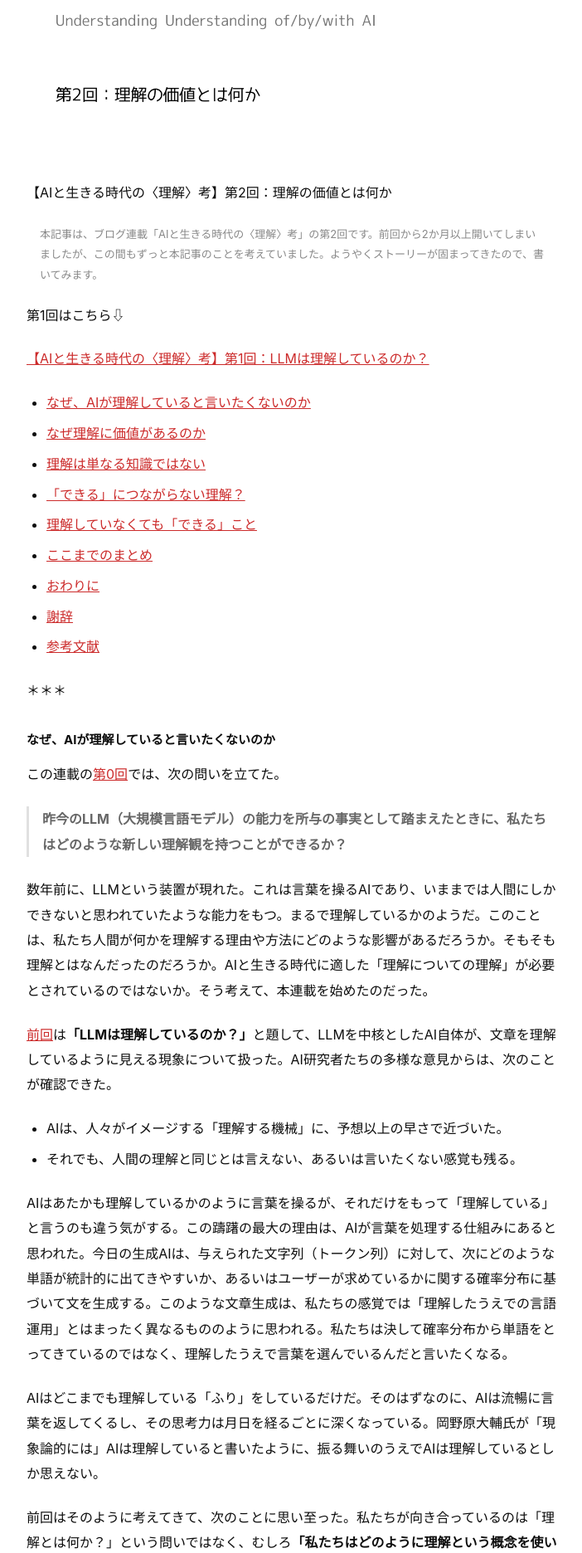
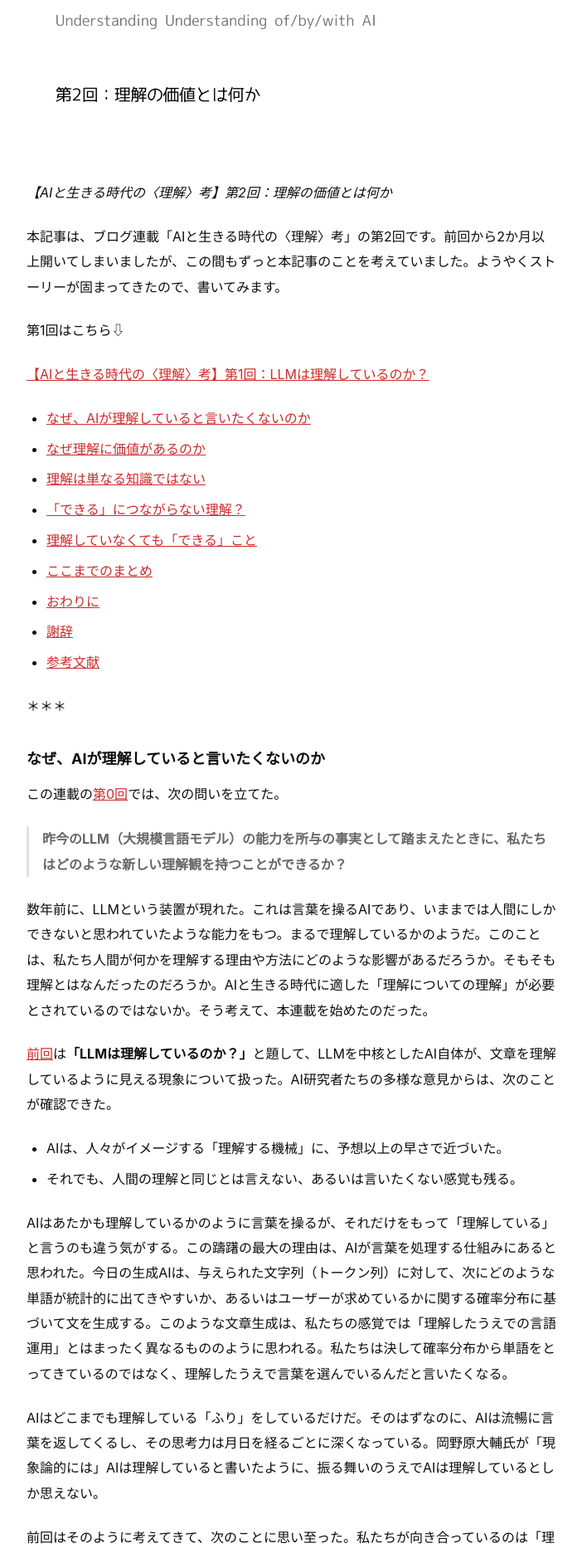
Before and after one commit to rmaruy3/rmaruy3.github.io, a Jekyll site: the page built from _posts/2026-05-04-post.md, in a window 1280 px wide. Shown: the part 387-2259 px from the top of the page at 83% size, without its empty margins (288-990 px from the left). Built offline with Jekyll 4.4.1, drawn with Linux system fonts in a browser that asks for light colours.

Commit message:
font size

```diff
--- a/_layouts/post.html
+++ b/_layouts/post.html
@@ -24,11 +24,12 @@
     .post-content { font-size: 16px; }
     .post-content h2 { font-size: 19px; font-weight: 700; margin: 2em 0 0.8em; line-height: 1.4; }
     .post-content h3 { font-size: 17px; font-weight: 700; margin: 2em 0 0.8em; line-height: 1.4; }
-    .post-content h4, .post-content h5 { font-size: 15px; font-weight: 700; margin: 2em 0 0.8em; }
+    .post-content h4 { font-size: 18px; font-weight: 700; margin: 2em 0 0.8em; line-height: 1.4; }
+    .post-content h5 { font-size: 15px; font-weight: 700; margin: 2em 0 0.8em; }
     .post-content p { margin-bottom: 1.4em; }
     .post-content a { color: #cc2b2b; }
     .post-content img { max-width: 100%; height: auto; margin: 1.5em 0 0.6em; display: block; }
-    .post-content p:has(> img) + p { font-size: 13px; color: #888; padding: 0 16px; margin-top: 0; margin-bottom: 1.6em; }
+    .post-content p:has(> img) + p:has(> em:only-child) { font-size: 13px; color: #888; padding: 0 16px; margin-top: 0; margin-bottom: 1.6em; }
     .post-content ul, .post-content ol { margin: 1em 0 1.4em 1.5em; }
     .post-content li { margin-bottom: 0.4em; }
     .post-content blockquote { border-left: 3px solid #e0e0e0; padding-left: 16px; color: #666; margin: 1.5em 0; }
--- a/_posts/2026-05-04-post.md
+++ b/_posts/2026-05-04-post.md
@@ -8,7 +8,7 @@ tags:
   - 科学コミュニケーション
 ---
 ![688](/assets/images/AIと生きる時代の〈理解〉考.png)
-【AIと生きる時代の〈理解〉考】第2回：理解の価値とは何か
+*【AIと生きる時代の〈理解〉考】第2回：理解の価値とは何か*
 
 本記事は、ブログ連載「AIと生きる時代の〈理解〉考」の第2回です。前回から2か月以上開いてしまいましたが、この間もずっと本記事のことを考えていました。ようやくストーリーが固まってきたので、書いてみます。
 
@@ -67,7 +67,8 @@ AIはどこまでも理解している「ふり」をしているだけだ。そ
 こう考えると、理解とは単なる知識ではない。私が**知っている**ものごとのうち、**理解している**ものごとはその一部だ（下図）。
 
 ![468](/assets/images/20260504_understanding_1.png)
-理解していることは知っていることの一部分
+
+*理解していることは知っていることの一部分*
 
 文献を紐解くと、この**理解と知識の違い**というトピックは、近年の哲学的認識論でもよく議論されている[^3]。その代表的な論者の一人である、スティーブン・グリム（Stephen Grimm）は「理解の価値」という論考の中で、単に知っていること（命題的知識と言われる）と理解していることの違いをニュートンの第2法則（F=ma）を使って説明している[^4]。
 
@@ -99,7 +100,8 @@ F=maの例に限らず、何かを理解するというのは、単に知識を
 ここまでは、「できる」こと、つまりある種の能力（ability）につながる知識として理解を捉えてきた。しかし、「理解している」と「できる」ということは、完全には重ならずこの二つのギャップがあるように思われる（下図）。以下ではこれらについて考える。そこから見えてくるのは、理解には理解する主体である「私」にとっての固有の価値があるということだ。
 
 ![](/assets/images/20260504_understanding_2.png)
-理解とできるの間の二つのギャップ
+
+*理解とできるの間の二つのギャップ*
 
 #### **「できる」につながらない理解？**
 
@@ -152,7 +154,8 @@ Vibe Codingをしている私はプログラミングを理解したのかとい
 しかし、何かをできるようになるということを超えた理解の価値として、そもそも何をやりたいのかを見つけることにも理解はつながる（B2）。また、理解とは異なるが「できる」につながる身体知（D）の存在に軽く触れた後、外部モデルを信頼することで私たちは知っていないこともできる（C）ことを見た。ただし、その場合にも自分が何をしたいのか／理解したいのかを探すという理解は代替できない。
 
 ![](/assets/images/20260504_understanding_3.png)
-「知っている」「理解している」「できる」の関係
+
+*「知っている」「理解している」「できる」の関係*
 
 このように、私の理解というのは世界の中で生き、何かを知ったり理解したり、知らなかったり理解しなかったりしながら、この世界で行為する主体である私にとって固有の価値を持つ。こうした、世界のなかで知り、理解し、行動する主体を、科学哲学者のハソク・チャンは**認識エージェント（epistemic agent）**と呼ぶ（Chang 2022）[^11]。この言葉を使えば、本稿の結論は以下のようになる。
 
@@ -168,7 +171,8 @@ Vibe Codingをしている私はプログラミングを理解したのかとい
 しかし、本稿で扱ってきた理解の「価値」の議論からすれば、人間の理解とAIの理解の違いよりも、自分の理解と自分以外の理解の違いの方が大きいことに気づく（下図の右）。なぜなら、自分にとっては、自分の理解とは本稿でいう「内部モデル」であり、自分以外の認識エージェント（epistemic agent）であるところの他者やAIの理解は「外部モデル」であり、その意味では同列にみなすことができる。このように問題を捉え直すことが、AI時代の理解考ではとても重要なことだと考えている。
 
 ![697](/assets/images/20260504_understanding_4.png)
-より根本的な区別は自分と自分以外？
+
+*より根本的な区別は自分と自分以外？*
 
 本稿では内部モデルの獲得として理解を捉えたが、実際にこのモデルはどのようなものなのか。その獲得と更新はどのように起こるのか。それを考えることが次回のテーマとなる。そこでは、機械学習の「**世界モデル（world model）**」の概念を中心におきながら、理解の作業モデルをつくってみたい。内部モデルと外部モデルがどのように関係し合うのか、また理解は個人的なものでありかつ公共的なものであるとはどういうことかについて、手触りのある理解の理解をつくることを目指したい。
 
```
Also changed, not shown: _posts/2026-02-17-post.md (+3 -0 lines), .obsidian/workspace.json.
